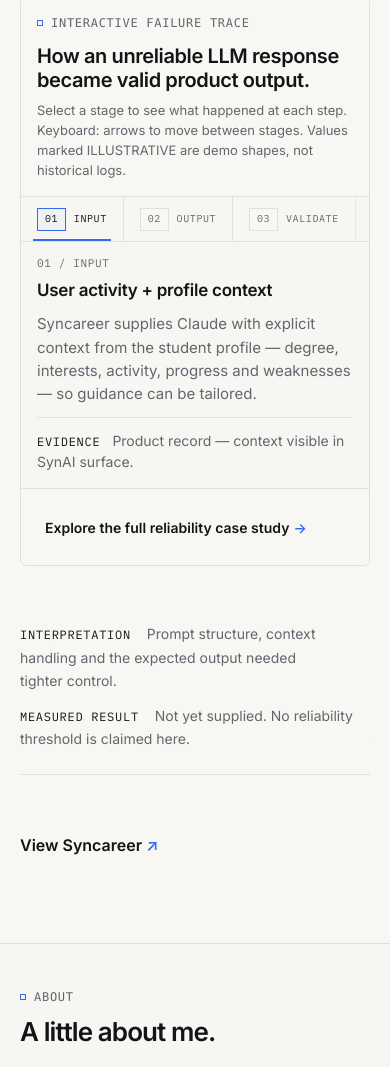
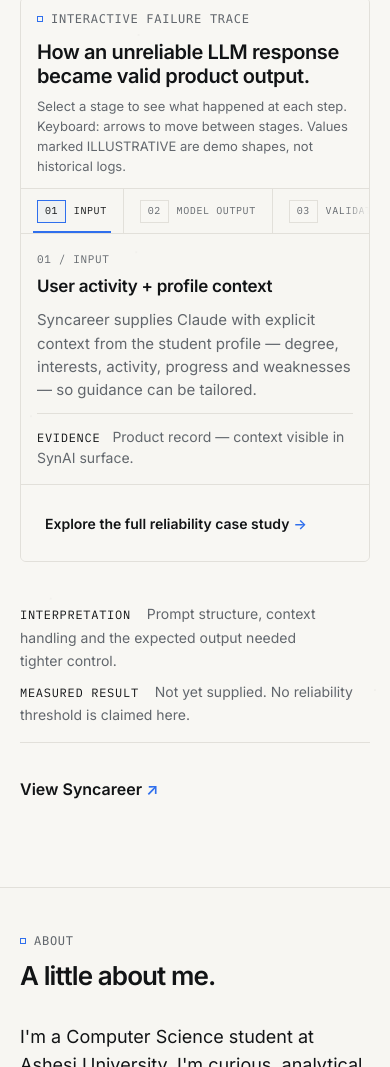
Before and after one commit to stevemensah333-rgb/my-portfolio, an Astro site: page / in a window 390 px wide. Shown: the part 2363-3430 px from the top of the page. Built offline with nearby package versions, Linux system fonts and the light colour scheme; Astro itself is replaced by a stand-in of ours; a web font is replaced by a local one.

Commit message:
refine trace: compact homepage preview + bounded case-study inspector
- Homepage SyncareerSection: rename stages to INPUT→MODEL OUTPUT→VALIDATION→FAILURE→FIX→VALID OUTPUT, tighten padding/margins to hit 250-400px target, keep brief detail + CTA to /work/syncareer
- Case-study FailureTrace: redesign to bounded inspector (max-height clamp 32rem-40rem, ~68vh) with left nav (17rem) + right detail (1fr), independent scroll (thin scrollbars, overscroll contain), no nested scroll on mobile (horizontal tabs + detail)
- Mobile: case-study tabs become horizontally scrollable (flex, snap, 11.5-14rem), no seven huge vertical stages
- Preserve honesty labels (illustrative/observed/boundary), no invented metrics, keep existing 7 detailed stages vs 6 preview
- Accessibility: keep role tab/tabpanel, aria-selected, keyboard arrows/Home/End, focus-visible, reduced-motion
- Verify 1440/1280/768/375 via media queries, no overflow, CTA intact

Co-authored-by: arena-agent <297053741+arena-agent@users.noreply.github.com>

```diff
--- a/src/components/FailureTrace.astro
+++ b/src/components/FailureTrace.astro
@@ -287,26 +287,29 @@ Output: {"title":"...","level":"mid"...}`,
   }
 </script>
 
+
 <style>
-/* --- Failure trace --- */
+/* --- Failure trace — bounded inspector --- */
   .failure-trace {
     border: var(--border-default);
     border-radius: var(--radius-card);
     background: var(--color-background);
     overflow: hidden;
+    display: grid;
+    grid-template-rows: auto 1fr;
   }
 
   .trace-intro {
     display: grid;
-    gap: var(--space-4);
-    padding: var(--card-padding);
+    gap: var(--space-3);
+    padding: var(--space-4) var(--card-padding);
     border-bottom: var(--border-default);
     background: var(--color-surface-light);
   }
 
   .trace-intro h3 {
-    max-width: 22ch;
-    margin: var(--space-3) 0 0;
+    max-width: 24ch;
+    margin: var(--space-2) 0 0;
     font-size: var(--text-h3);
     font-weight: 600;
     letter-spacing: -0.02em;
@@ -323,6 +326,8 @@ Output: {"title":"...","level":"mid"...}`,
 
   .trace-shell {
     display: grid;
+    min-height: 0;
+    overflow: hidden;
     position: relative;
   }
 
@@ -335,16 +340,20 @@ Output: {"title":"...","level":"mid"...}`,
     border-bottom: var(--border-default);
     background: var(--color-background);
     overflow-x: auto;
-    scrollbar-width: none;
+    overflow-y: hidden;
+    scrollbar-width: thin;
+    scrollbar-color: var(--color-border) transparent;
+    -webkit-overflow-scrolling: touch;
   }
 
-  .trace-tablist::-webkit-scrollbar { display: none; }
+  .trace-tablist::-webkit-scrollbar { height: 6px; }
+  .trace-tablist::-webkit-scrollbar-thumb { background: var(--color-border); border-radius: 999px; }
 
   .trace-tab {
     position: relative;
     display: grid;
-    gap: var(--space-2);
-    padding: var(--space-4) var(--space-4) var(--space-4) var(--space-5);
+    gap: var(--space-1);
+    padding: var(--space-3) var(--space-4) var(--space-3) var(--space-5);
     border: 0;
     border-bottom: var(--border-default);
     background: transparent;
@@ -355,8 +364,8 @@ Output: {"title":"...","level":"mid"...}`,
     transition:
       background-color var(--duration-fast) var(--ease-standard),
       color var(--duration-fast) var(--ease-standard),
-      border-color var(--duration-fast) var(--ease-standard),
-      transform var(--duration-fast) var(--ease-standard);
+      border-color var(--duration-fast) var(--ease-standard);
+    min-width: 0;
   }
 
   .trace-tab:last-child {
@@ -386,18 +395,26 @@ Output: {"title":"...","level":"mid"...}`,
     font-size: 0.625rem;
     letter-spacing: 0.06em;
     text-transform: uppercase;
+    white-space: nowrap;
   }
 
   .tab-title {
     color: var(--color-text);
-    font-size: 0.95rem;
+    font-size: 0.9rem;
     font-weight: 600;
     line-height: 1.3;
+    white-space: normal;
   }
 
   .tab-summary {
-    font-size: 0.8125rem;
-    line-height: 1.5;
+    font-size: 0.7875rem;
+    line-height: 1.45;
+    color: var(--color-text-secondary);
+    white-space: normal;
+    display: -webkit-box;
+    -webkit-line-clamp: 2;
+    -webkit-box-orient: vertical;
+    overflow: hidden;
   }
 
   .tab-dot {
@@ -405,7 +422,7 @@ Output: {"title":"...","level":"mid"...}`,
     left: 0;
     top: 50%;
     width: 3px;
-    height: 2.2rem;
+    height: 2rem;
     background: transparent;
     transform: translateY(-50%);
     transition: background-color var(--duration-fast) var(--ease-standard);
@@ -435,14 +452,15 @@ Output: {"title":"...","level":"mid"...}`,
   }
 
   .trace-panels {
-    padding: var(--card-padding);
+    padding: var(--space-4) var(--card-padding);
     background: var(--color-background);
-    min-height: 20rem;
+    min-height: 0;
+    overflow: visible;
   }
 
   .trace-panel {
     display: grid;
-    gap: var(--space-5);
+    gap: var(--space-4);
   }
 
   .trace-panel[hidden] {
@@ -460,16 +478,16 @@ Output: {"title":"...","level":"mid"...}`,
 
   .panel-header h4 {
     margin: var(--space-2) 0 0;
-    font-size: 1.125rem;
+    font-size: 1.0625rem;
     font-weight: 600;
     letter-spacing: -0.015em;
   }
 
   .panel-detail {
     max-width: 38rem;
-    margin: var(--space-3) 0 0;
+    margin: var(--space-2) 0 0;
     color: var(--color-text-secondary);
-    font-size: var(--text-body);
+    font-size: var(--text-small);
     line-height: 1.6;
   }
 
@@ -500,12 +518,15 @@ Output: {"title":"...","level":"mid"...}`,
 
   .panel-code pre {
     margin: 0;
-    padding: var(--space-4);
+    padding: var(--space-3);
     overflow-x: auto;
     font-family: var(--font-mono);
-    font-size: 0.78rem;
-    line-height: 1.6;
+    font-size: 0.72rem;
+    line-height: 1.55;
     background: var(--color-background);
+    max-height: 18rem;
+    overflow-y: auto;
+    scrollbar-width: thin;
   }
 
   .code-note {
@@ -514,19 +535,19 @@ Output: {"title":"...","level":"mid"...}`,
     border-top: var(--border-default);
     background: var(--color-surface-light);
     color: var(--color-text-secondary);
-    font-size: 0.75rem;
+    font-size: 0.72rem;
     line-height: 1.5;
   }
 
   .panel-diagram {
     border: var(--border-default);
     background: var(--color-surface-light);
-    padding: var(--space-4);
+    padding: var(--space-3);
   }
 
   .validation-card {
     display: grid;
-    grid-template-columns: minmax(0, 1fr) 3rem minmax(0, 1fr);
+    grid-template-columns: minmax(0, 1fr) 2.2rem minmax(0, 1fr);
     gap: var(--space-3);
     align-items: center;
   }
@@ -570,7 +591,7 @@ Output: {"title":"...","level":"mid"...}`,
 
   .diagnosis-grid {
     display: grid;
-    gap: var(--space-3);
+    gap: var(--space-2);
   }
 
   .diagnosis-grid div {
@@ -592,12 +613,13 @@ Output: {"title":"...","level":"mid"...}`,
   .diagnosis-grid p {
     margin: 0;
     font-size: var(--text-small);
+    line-height: 1.45;
   }
 
   .panel-evidence {
     display: grid;
-    gap: var(--space-2);
-    padding-top: var(--space-4);
+    gap: var(--space-1);
+    padding-top: var(--space-3);
     border-top: var(--border-default);
   }
 
@@ -614,6 +636,7 @@ Output: {"title":"...","level":"mid"...}`,
     max-width: 36rem;
     color: var(--color-text-secondary);
     font-size: var(--text-small);
+    line-height: 1.5;
   }
 
   .evidence-boundary {
@@ -633,29 +656,52 @@ Output: {"title":"...","level":"mid"...}`,
     color: var(--color-text);
   }
 
+/* ——— Desktop bounded inspector ——— */
+@media (min-width: 48rem) {
+    .failure-trace {
+      /* Bounded height: ~512-640px, responsive to viewport */
+      max-height: clamp(32rem, 68vh, 40rem);
+    }
 
-@media (min-width: 48rem) {
+    .trace-intro {
+      grid-template-columns: minmax(0, 1.2fr) minmax(0, 0.8fr);
+      align-items: end;
+      gap: var(--space-4);
+      padding-block: var(--space-4);
+    }
+
     .trace-shell {
-      grid-template-columns: 18rem minmax(0, 1fr);
-      align-items: start;
+      grid-template-columns: 17rem minmax(0, 1fr);
+      align-items: stretch;
+      overflow: hidden;
     }
 
     .trace-tablist {
       border-bottom: 0;
       border-right: var(--border-default);
       display: grid;
-      position: sticky;
-      top: 5rem;
+      align-content: start;
+      overflow-y: auto;
+      overflow-x: hidden;
+      overscroll-behavior: contain;
+      scrollbar-width: thin;
+      scrollbar-color: var(--color-border) transparent;
+      max-height: 100%;
     }
+
+    .trace-tablist::-webkit-scrollbar { width: 6px; }
+    .trace-tablist::-webkit-scrollbar-thumb { background: var(--color-border); border-radius: 999px; }
 
     .trace-rail {
       display: block;
       position: absolute;
-      left: calc(18rem - 1px);
+      left: calc(17rem - 1px);
       top: 0;
       bottom: 0;
       width: 1px;
       background: var(--color-border);
+      z-index: 1;
+      pointer-events: none;
     }
 
     .rail-progress {
@@ -667,33 +713,92 @@ Output: {"title":"...","level":"mid"...}`,
       background: var(--color-accent);
       transition: height var(--duration-normal) var(--ease-standard);
     }
-  }
 
+    .trace-panels {
+      overflow-y: auto;
+      overflow-x: hidden;
+      overscroll-behavior: contain;
+      scrollbar-width: thin;
+      scrollbar-color: var(--color-border) transparent;
+      padding: var(--space-4) var(--card-padding);
+    }
 
-
-@media (min-width: 64rem) {
-    .trace-intro {
-      grid-template-columns: minmax(0, 1.2fr) minmax(0, 0.8fr);
-      align-items: end;
-    }
+    .trace-panels::-webkit-scrollbar { width: 8px; }
+    .trace-panels::-webkit-scrollbar-thumb { background: var(--color-border); border-radius: 999px; }
 
     .diagnosis-grid {
       grid-template-columns: repeat(3, minmax(0, 1fr));
     }
   }
 
+/* ——— Mobile: horizontal tabs + no nested vertical scroll ——— */
+@media (max-width: 47.98rem) {
+    .failure-trace {
+      max-height: none;
+    }
 
+    .trace-shell {
+      grid-template-columns: 1fr;
+      grid-template-rows: auto 1fr;
+      overflow: visible;
+    }
 
-@media (max-width: 30rem) {
-        .validation-card {
+    .trace-tablist {
+      display: flex;
+      flex-wrap: nowrap;
+      overflow-x: auto;
+      overflow-y: hidden;
+      border-bottom: var(--border-default);
+      border-right: 0;
+      scrollbar-width: thin;
+      -webkit-overflow-scrolling: touch;
+      scroll-snap-type: x proximity;
+    }
+
+    .trace-tab {
+      flex: 0 0 auto;
+      min-width: 11.5rem;
+      max-width: 14rem;
+      border-bottom: 0;
+      border-right: var(--border-default);
+      scroll-snap-align: start;
+      padding: var(--space-3) var(--space-4);
+    }
+
+    .trace-tab:last-child {
+      border-right: 0;
+    }
+
+    .tab-summary {
+      -webkit-line-clamp: 2;
+    }
+
+    .trace-rail { display: none; }
+
+    .trace-panels {
+      overflow: visible;
+      max-height: none;
+    }
+
+    .validation-card {
       grid-template-columns: 1fr;
+      gap: var(--space-2);
     }
     .validation-card i {
       width: 1px;
-      height: 1.25rem;
+      height: 1rem;
       margin-left: var(--space-3);
       border-top: 0;
       border-left: var(--border-default);
     }
   }
+
+@media (max-width: 30rem) {
+    .trace-intro { padding: var(--space-4); }
+  }
+
+@media (prefers-reduced-motion: reduce) {
+    .rail-progress { transition: none; }
+    .trace-tab { transition: none; }
+  }
 </style>
--- a/src/components/SyncareerSection.astro
+++ b/src/components/SyncareerSection.astro
@@ -29,7 +29,7 @@ const compactStages: CompactStage[] = [
   {
     id: 'output',
     step: '02',
-    label: 'OUTPUT',
+    label: 'MODEL OUTPUT',
     title: 'Raw LLM response (illustrative bad output)',
     detail:
       'Mixed prose and inconsistent structure before constraints — the kind of format drift observed in production.',
@@ -46,7 +46,7 @@ const compactStages: CompactStage[] = [
   {
     id: 'validate',
     step: '03',
-    label: 'VALIDATE',
+    label: 'VALIDATION',
     title: 'Schema check',
     detail:
       'Gate that checks required fields and types before the product uses the response. If it fails, the path routes to failure diagnosis.',
@@ -81,7 +81,7 @@ const compactStages: CompactStage[] = [
   {
     id: 'result',
     step: '06',
-    label: 'RESULT',
+    label: 'VALID OUTPUT',
     title: 'Valid product output (illustrative)',
     detail:
       'After the intervention the output conforms to the product contract. Shape matches product needs — no fabricated metrics.',
@@ -342,7 +342,7 @@ const compactStages: CompactStage[] = [
   .trace-intro {
     display: grid;
     gap: var(--space-2);
-    padding: var(--space-4);
+    padding: var(--space-3) var(--space-4);
     border-bottom: var(--border-default);
     background: var(--color-surface-light);
   }
@@ -481,7 +481,7 @@ const compactStages: CompactStage[] = [
   }
 
   .trace-panels {
-    padding: var(--space-3) var(--space-4) var(--space-4);
+    padding: var(--space-4);
     background: var(--color-background);
   }
 
@@ -696,10 +696,10 @@ const compactStages: CompactStage[] = [
 
   .evidence-status {
     display: grid;
-    gap: var(--space-3);
-    padding-block: var(--space-5);
+    gap: var(--space-2);
+    padding-block: var(--space-4);
     border-bottom: var(--border-default);
-    margin-top: var(--space-6);
+    margin-top: var(--space-5);
   }
 
   .evidence-status p {
@@ -723,7 +723,7 @@ const compactStages: CompactStage[] = [
     display: flex;
     flex-wrap: wrap;
     gap: var(--space-3) var(--space-6);
-    margin-top: var(--space-7);
+    margin-top: var(--space-5);
   }
 
   .case-link,
```
